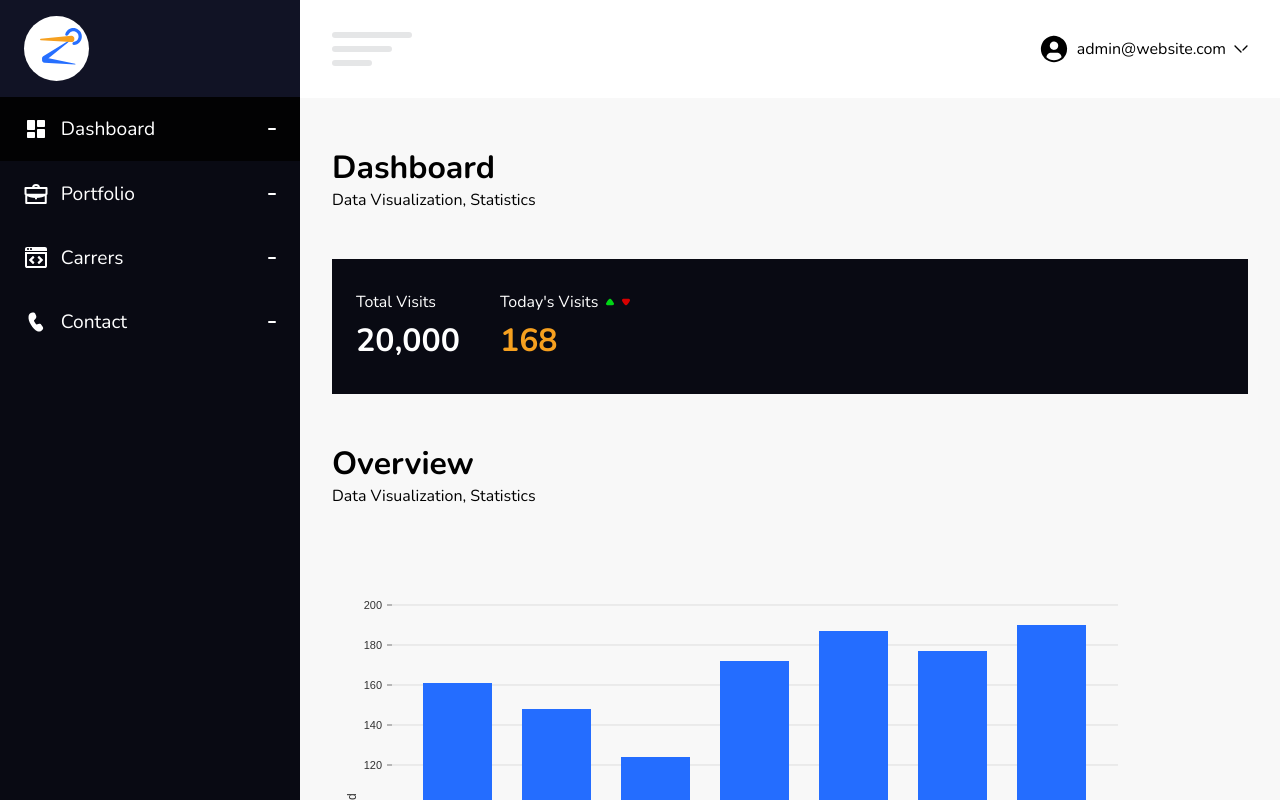
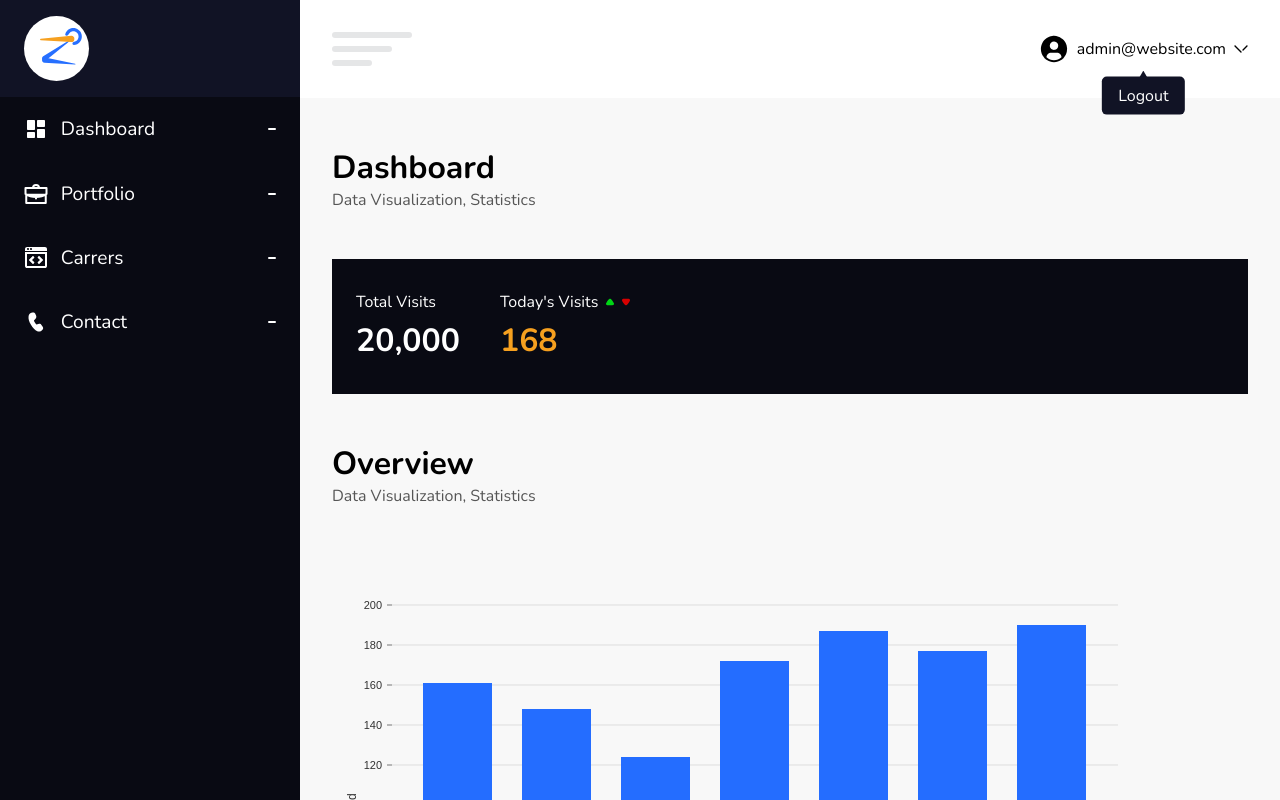
Before and after one commit to Z-professional/default_admin_pannel, a React (Create React App) app: page /admin in a window 1280 px wide. Both pictures are taken after a click on the element "admin@website.com". Shown: the top 800 px of the page. Built offline with nearby package versions, Linux system fonts and the light colour scheme.

Commit message:
tooltip added

```diff
--- a/src/Components/AdminHeader.Component.js
+++ b/src/Components/AdminHeader.Component.js
@@ -1,8 +1,17 @@
 import React from "react";
 import userIcon from "../img/user.svg";
 import downArrow from "../img/downarrow.svg";
+import triangle from "../img/triangle.svg";
 
 const AdminHeader = () => {
+  const tooltip = () => {
+    var x = document.querySelector(".logout-tooltip");
+    if (x.style.visibility === "visible") {
+      x.style.visibility = "hidden";
+    } else {
+      x.style.visibility = "visible";
+    }
+  };
   return (
     <>
       <header>
@@ -11,10 +20,16 @@ const AdminHeader = () => {
           <div className="line"></div>
           <div className="line"></div>
         </div>
-        <div className="userId">
+        <div className="userId" onClick={() => tooltip()}>
           <img src={userIcon} alt="user" />
           <p>admin@website.com</p>
           <img src={downArrow} alt="arrow" />
+          <div className="logout-tooltip">
+            <img src={triangle} alt="triangle" />
+            <div className="logout-wrapper">
+              <p>Logout</p>
+            </div>
+          </div>
         </div>
       </header>
     </>
--- a/src/Components/SideBar.Component.js
+++ b/src/Components/SideBar.Component.js
@@ -16,28 +16,28 @@ const SideBar = () => {
           </div>
         </div>
         <nav>
-          <NavLink to="/admin">
+          <NavLink to="/admin/" exact>
             <div className="navTitle">
               <img src={dasboardIcon} alt="dashboard" />
               <p>Dashboard</p>
             </div>
             <div className="navLine"></div>
           </NavLink>
-          <NavLink to="/admin/portfolio">
+          <NavLink to="/admin/portfolio" exact>
             <div className="navTitle">
               <img src={portfolioIcon} alt="portfolio" />
               <p>Portfolio</p>
             </div>
             <div className="navLine"></div>
           </NavLink>
-          <NavLink to="/admin/carrers">
+          <NavLink to="/admin/carrers" exact>
             <div className="navTitle">
               <img src={carrersIcon} alt="carrers" />
               <p>Carrers</p>
             </div>
             <div className="navLine"></div>
           </NavLink>
-          <NavLink to="/admin/contact">
+          <NavLink to="/admin/contact" exact>
             <div className="navTitle">
               <img src={contactIcon} alt="contact" />
               <p>Contact</p>
--- a/src/scss/adminPanel.css
+++ b/src/scss/adminPanel.css
@@ -239,12 +239,49 @@
   margin: 0 0.5rem;
 }
 
-.dFlex .mainContent .dashboardContainer {
+.dFlex .mainContent header .userId .logout-tooltip {
+  visibility: hidden;
+  display: -webkit-box;
+  display: -ms-flexbox;
+  display: flex;
+  -webkit-box-align: center;
+      -ms-flex-align: center;
+          align-items: center;
+  -webkit-box-orient: vertical;
+  -webkit-box-direction: normal;
+      -ms-flex-direction: column;
+          flex-direction: column;
+  position: absolute;
+  left: 50%;
+  -webkit-transform: translate(-50%, 100%);
+          transform: translate(-50%, 100%);
+}
+
+.dFlex .mainContent header .userId .logout-tooltip img {
+  margin-bottom: -0.4rem;
+}
+
+.dFlex .mainContent header .userId .logout-tooltip .logout-wrapper {
+  background: #111325;
+  padding: 0.5rem 1rem;
+  border-radius: 5px;
+}
+
+.dFlex .mainContent header .userId .logout-tooltip .logout-wrapper p {
+  margin: 0;
+  color: #fff;
+}
+
+.dFlex .mainContent header .userId .logout-tooltip .logout-wrapper:hover {
+  background: #161930;
+}
+
+.dFlex .dashboardContainer {
   background-color: #f8f8f8;
   padding: 0 2rem;
 }
 
-.dFlex .mainContent .dashboardContainer .visits-wrapper {
+.dFlex .dashboardContainer .visits-wrapper {
   background-color: #090a13;
   padding: 2rem 1.5rem;
   display: -webkit-box;
@@ -252,74 +289,108 @@
   display: flex;
 }
 
-.dFlex .mainContent .dashboardContainer .visits-wrapper .total-visits p {
+.dFlex .dashboardContainer .visits-wrapper .total-visits p {
   color: #fff;
 }
 
-.dFlex .mainContent .dashboardContainer .visits-wrapper .total-visits p:last-child {
+.dFlex .dashboardContainer .visits-wrapper .total-visits p:last-child {
   margin-top: 0.4rem;
   font-weight: bold;
   font-size: 2rem;
 }
 
-.dFlex .mainContent .dashboardContainer .visits-wrapper .todays-visits {
+.dFlex .dashboardContainer .visits-wrapper .todays-visits {
   margin-left: 2.5rem;
 }
 
-.dFlex .mainContent .dashboardContainer .visits-wrapper .todays-visits .todays-visits-tit {
+.dFlex .dashboardContainer .visits-wrapper .todays-visits .todays-visits-tit {
   display: -webkit-box;
   display: -ms-flexbox;
   display: flex;
 }
 
-.dFlex .mainContent .dashboardContainer .visits-wrapper .todays-visits .todays-visits-tit p {
+.dFlex .dashboardContainer .visits-wrapper .todays-visits .todays-visits-tit p {
   color: #fff;
   font-size: 1rem;
 }
 
-.dFlex .mainContent .dashboardContainer .visits-wrapper .todays-visits .todays-visits-tit img {
+.dFlex .dashboardContainer .visits-wrapper .todays-visits .todays-visits-tit img {
   margin-left: 0.5rem;
 }
 
-.dFlex .mainContent .dashboardContainer .visits-wrapper .todays-visits p.highlighted {
+.dFlex .dashboardContainer .visits-wrapper .todays-visits p.highlighted {
   color: #f6a01f;
   margin-top: 0.4rem;
   font-weight: bold;
   font-size: 2rem;
 }
 
-.dFlex .mainContent .portfolioContainer {
+.dFlex .portfolioContainer {
   padding: 0 2rem;
   background-color: #f8f8f8;
 }
 
-.dFlex .mainContent .portfolioContainer .portfolioForm {
+.dFlex .portfolioContainer .portfolioForm {
   background-color: #090a13;
   padding: 2rem 1.5rem;
 }
 
-.dFlex .mainContent .portfolioContainer .portfolioForm h3 {
+.dFlex .portfolioContainer .portfolioForm h3 {
   color: #f6a01f;
   font-size: 1.5rem;
   margin-bottom: 2rem;
 }
 
-.dFlex .mainContent .portfolioContainer .portfolioForm form .formInput {
+.dFlex .portfolioContainer .portfolioForm form .formInput {
   margin-bottom: 1.5rem;
 }
 
-.dFlex .mainContent .portfolioContainer .portfolioForm form .formInput p {
+.dFlex .portfolioContainer .portfolioForm form .formInput p {
   color: #fff;
   margin-bottom: 0.5rem;
 }
 
-.dFlex .mainContent .portfolioContainer .portfolioForm form .formInput input {
+.dFlex .portfolioContainer .portfolioForm form .formInput input {
   max-width: 400px;
   width: 100%;
-  padding: 0.4rem 0.5rem;
+  padding: 0.3rem 0.5rem;
+  border-radius: 5px;
 }
 
-.dFlex .mainContent .portfolioContainer .portfolioCardContainer {
+.dFlex .portfolioContainer .portfolioForm form .formInput select {
+  padding: 0.3rem 0.8rem;
+  border-radius: 5px;
+}
+
+.dFlex .portfolioContainer .portfolioForm form .formInput .fileDiv {
+  display: -webkit-box;
+  display: -ms-flexbox;
+  display: flex;
+  -webkit-box-align: center;
+      -ms-flex-align: center;
+          align-items: center;
+}
+
+.dFlex .portfolioContainer .portfolioForm form .formInput .fileDiv .custom-file-upload {
+  cursor: pointer;
+  width: -webkit-fit-content;
+  width: -moz-fit-content;
+  width: fit-content;
+  padding: 0.4rem 1rem;
+  background-color: #fff;
+}
+
+.dFlex .portfolioContainer .portfolioForm form .formInput .fileDiv .custom-file-upload input[type="file"] {
+  display: none;
+}
+
+.dFlex .portfolioContainer .portfolioForm form .formInput .fileDiv h4 {
+  color: #fff;
+  margin-left: 0.5rem;
+  font-size: 1rem;
+}
+
+.dFlex .portfolioContainer .portfolioCardContainer {
   display: -ms-grid;
   display: grid;
   -ms-grid-columns: 1fr 1fr 1fr;
@@ -328,36 +399,54 @@
   padding: 1rem 0;
 }
 
-.dFlex .mainContent .portfolioContainer .portfolioCardContainer .portfolioCard p {
+.dFlex .portfolioContainer .portfolioCardContainer .portfolioCard p {
   line-height: 1.5rem;
 }
 
-.dFlex .mainContent .portfolioContainer .portfolioCardContainer .portfolioCard .btn-wrapper {
+.dFlex .portfolioContainer .portfolioCardContainer .portfolioCard .btn-wrapper {
   margin-top: 0.5rem;
 }
 
-.dFlex .mainContent .portfolioContainer .portfolioCardContainer .portfolioCard .btn-wrapper button {
+.dFlex .portfolioContainer .portfolioCardContainer .portfolioCard .btn-wrapper button {
   padding: 0.4rem 1.5rem;
   border: none;
   border-radius: 37px;
+  cursor: pointer;
+  -webkit-transition: 0.3s ease;
+  transition: 0.3s ease;
 }
 
-.dFlex .mainContent .portfolioContainer .portfolioCardContainer .portfolioCard .btn-wrapper button:nth-child(1) {
+.dFlex .portfolioContainer .portfolioCardContainer .portfolioCard .btn-wrapper button:nth-child(1) {
   background-color: #ff0000;
   color: #fff;
 }
 
-.dFlex .mainContent .portfolioContainer .portfolioCardContainer .portfolioCard .btn-wrapper button:last-child {
+.dFlex .portfolioContainer .portfolioCardContainer .portfolioCard .btn-wrapper button:nth-child(1):hover {
+  -webkit-box-shadow: 0px 0px 15px rgba(255, 0, 0, 0.8);
+          box-shadow: 0px 0px 15px rgba(255, 0, 0, 0.8);
+}
+
+.dFlex .portfolioContainer .portfolioCardContainer .portfolioCard .btn-wrapper button:last-child {
   border: 1px solid #00af07;
   color: #00af07;
+  background-color: transparent;
   margin-left: 1rem;
 }
 
-.dFlex .mainContent .portfolioContainer .portfolioCardContainer .portfolioCard img {
+.dFlex .portfolioContainer .portfolioCardContainer .portfolioCard .btn-wrapper button:last-child:hover {
+  background-color: #00af07;
+  color: #fff;
+}
+
+.dFlex .portfolioContainer .portfolioCardContainer .portfolioCard img {
   width: 100%;
 }
 
-.dFlex .mainContent .Title {
+.dFlex .Title {
   padding: 3rem 0;
 }
+
+.dFlex .Title p {
+  color: #565656;
+}
 /*# sourceMappingURL=adminPanel.css.map */
--- a/src/scss/adminPanel.scss
+++ b/src/scss/adminPanel.scss
@@ -163,6 +163,31 @@ $main-color: #f6a01f;
         p {
           margin: 0 0.5rem;
         }
+        .logout-tooltip {
+          visibility: hidden;
+          display: flex;
+          align-items: center;
+          flex-direction: column;
+          position: absolute;
+          left: 50%;
+          transform: translate(-50%, 100%);
+          img {
+            margin-bottom: -0.4rem;
+          }
+          .logout-wrapper {
+            background: #111325;
+            padding: 0.5rem 1rem;
+            border-radius: 5px;
+            p {
+              margin: 0;
+              color: #fff;
+            }
+            &:hover {
+              background: #161930;
+            }
+          }
+        }
+      }
     }
   }
   .dashboardContainer {
@@ -224,7 +249,30 @@ $main-color: #f6a01f;
           input {
             max-width: 400px;
             width: 100%;
-              padding: 0.4rem 0.5rem;
+            padding: 0.3rem 0.5rem;
+            border-radius: 5px;
+          }
+          select {
+            padding: 0.3rem 0.8rem;
+            border-radius: 5px;
+          }
+          .fileDiv {
+            display: flex;
+            align-items: center;
+            .custom-file-upload {
+              cursor: pointer;
+              width: fit-content;
+              padding: 0.4rem 1rem;
+              background-color: #fff;
+              input[type="file"] {
+                display: none;
+              }
+            }
+            h4 {
+              color: #fff;
+              margin-left: 0.5rem;
+              font-size: 1rem;
+            }
           }
         }
       }
@@ -244,14 +292,25 @@ $main-color: #f6a01f;
             padding: 0.4rem 1.5rem;
             border: none;
             border-radius: 37px;
+            cursor: pointer;
+            transition: 0.3s ease;
             &:nth-child(1) {
               background-color: #ff0000;
               color: #fff;
+
+              &:hover {
+                box-shadow: 0px 0px 15px rgba(#ff0000, 0.8);
+              }
             }
             &:last-child {
               border: 1px solid #00af07;
               color: #00af07;
+              background-color: transparent;
               margin-left: 1rem;
+              &:hover {
+                background-color: #00af07;
+                color: #fff;
+              }
             }
           }
         }
@@ -265,6 +324,8 @@ $main-color: #f6a01f;
   // title
   .Title {
     padding: 3rem 0;
+    p {
+      color: #565656;
     }
   }
 }
```
Also changed, not shown: src/Components/Portfolio.Component.js (+22 -3 lines), src/img/triangle.svg (added), 1 other file (tests, documents, lock files or other folders). Lines whose indentation alone changed are shown as unchanged.
